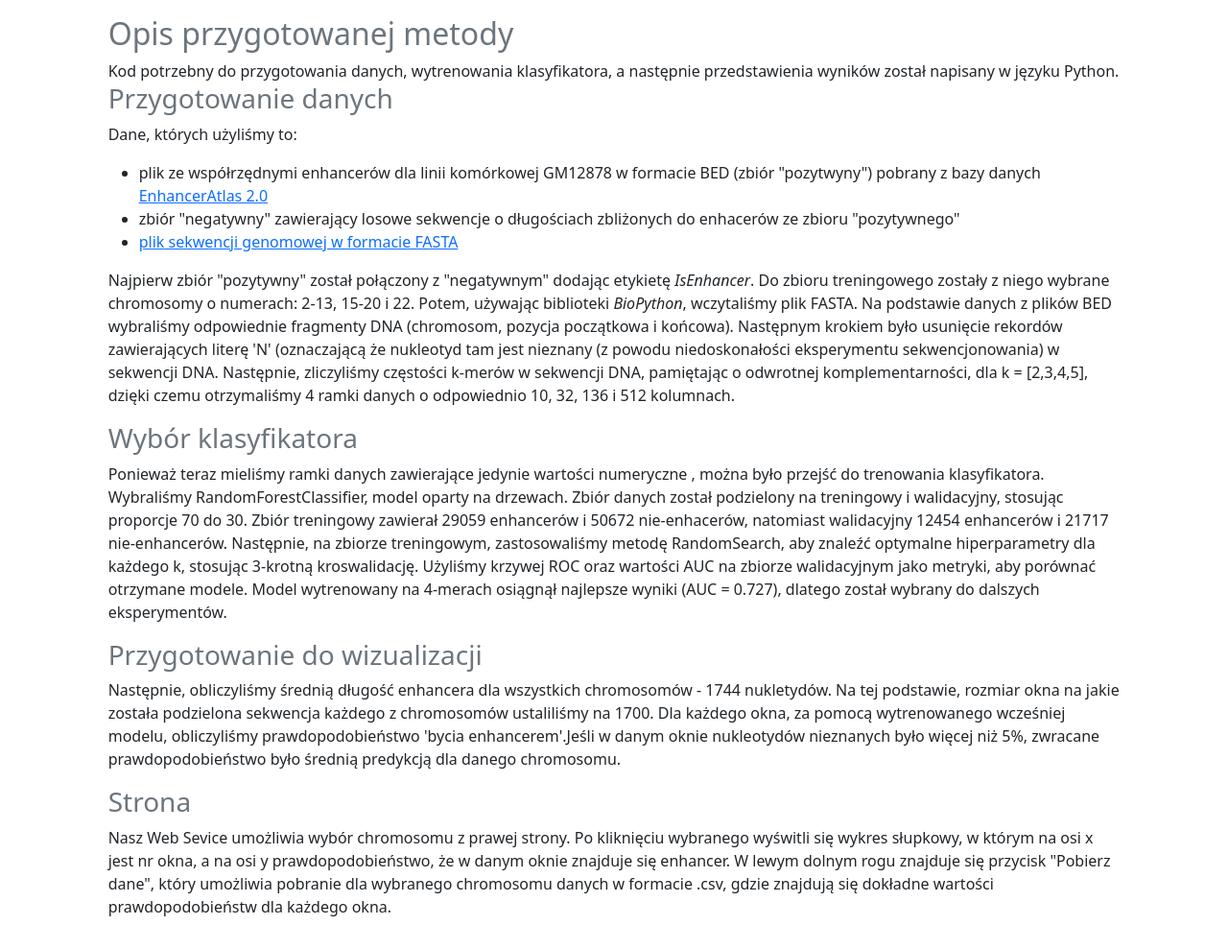
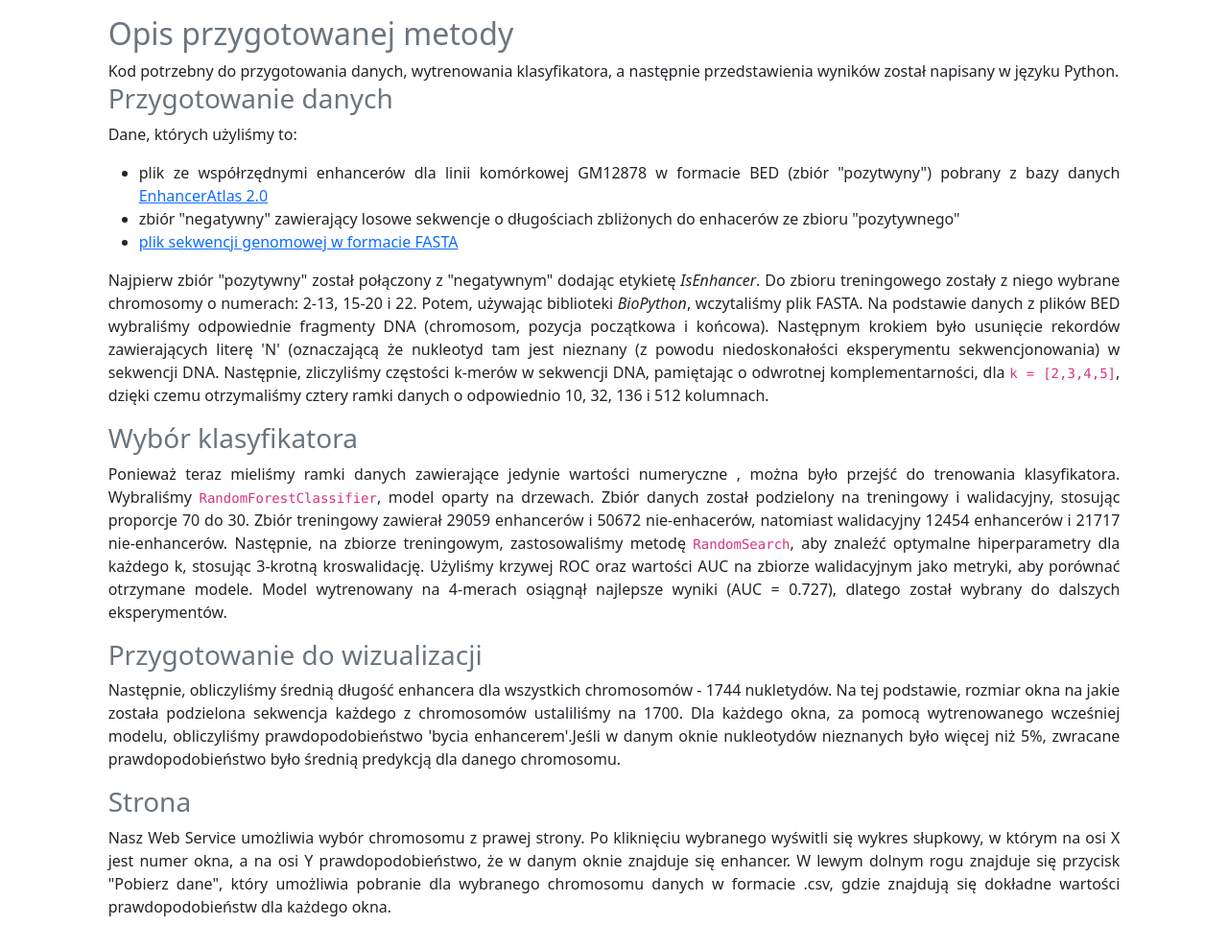
Before and after one commit to zakrzewow/wb-django-service, a Django app: page /howto/ in a window 1280 px wide. Shown: the part 64-1053 px from the top of the page at 96% size. Run offline with Django 4.2, Linux system fonts and the light colour scheme.

Commit message:
TYPO CORRECT & TEXT ALIGN

```diff
--- a/service/templates/service/base.html
+++ b/service/templates/service/base.html
@@ -28,7 +28,7 @@
 
 {# CONTENT #}
 <div class="row justify-content-center">
-    <div class="col-lg-10 p-3">
+    <div class="col-lg-10 p-3" style="text-align: justify">
         {% block content %}
             Pusto :(
         {% endblock %}
--- a/service/templates/service/howto.html
+++ b/service/templates/service/howto.html
@@ -26,19 +26,21 @@
         wybraliśmy odpowiednie fragmenty DNA (chromosom, pozycja początkowa i końcowa).
         Następnym krokiem było usunięcie rekordów zawierających literę 'N' (oznaczającą
         że nukleotyd tam jest nieznany (z powodu niedoskonałości eksperymentu sekwencjonowania)
-        w sekwencji DNA. Następnie, zliczyliśmy częstości k-merów w sekwencji DNA, pamiętając o odwrotnej komplementarności,
-        dla k = [2,3,4,5], dzięki czemu otrzymaliśmy 4 ramki danych o odpowiednio 10, 32, 136 i 512 kolumnach.
+        w sekwencji DNA. Następnie, zliczyliśmy częstości k-merów w sekwencji DNA, pamiętając o odwrotnej
+        komplementarności,
+        dla <code>k = [2,3,4,5]</code>, dzięki czemu otrzymaliśmy cztery ramki danych o odpowiednio 10, 32, 136 i 512 kolumnach.
         </p>
     </section>
 
     <section>
         <h3 class="h3 text-secondary">Wybór klasyfikatora</h3>
-        <p>Ponieważ teraz mieliśmy ramki danych zawierające jedynie wartości numeryczne , można było przejść do trenowania
-            klasyfikatora. Wybraliśmy RandomForestClassifier, model oparty na drzewach.
+        <p class="text-justify">Ponieważ teraz mieliśmy ramki danych zawierające jedynie wartości numeryczne , można
+            było przejść do
+            trenowania klasyfikatora. Wybraliśmy <code>RandomForestClassifier</code>, model oparty na drzewach.
             Zbiór danych został podzielony na treningowy i walidacyjny, stosując proporcje 70 do 30.
             Zbiór treningowy zawierał 29059 enhancerów i 50672 nie-enhacerów, natomiast walidacyjny
             12454 enhancerów i 21717 nie-enhancerów. Następnie, na zbiorze treningowym, zastosowaliśmy metodę
-            RandomSearch, aby znaleźć optymalne hiperparametry dla każdego
+            <code>RandomSearch</code>, aby znaleźć optymalne hiperparametry dla każdego
             k, stosując 3-krotną kroswalidację.
             Użyliśmy krzywej ROC oraz wartości AUC na zbiorze walidacyjnym jako metryki,
             aby porównać otrzymane modele. Model wytrenowany na 4-merach osiągnął najlepsze wyniki
@@ -61,9 +63,9 @@
 
     <section>
         <h3 class="h3 text-secondary">Strona</h3>
-        <p>Nasz Web Sevice umożliwia wybór chromosomu z prawej strony.
-            Po kliknięciu wybranego wyświtli się wykres słupkowy, w którym na osi x jest
-            nr okna, a na osi y prawdopodobieństwo, że w danym oknie znajduje się enhancer.
+        <p>Nasz Web Service umożliwia wybór chromosomu z prawej strony.
+            Po kliknięciu wybranego wyświtli się wykres słupkowy, w którym na osi X jest
+            numer okna, a na osi Y prawdopodobieństwo, że w danym oknie znajduje się enhancer.
             W lewym dolnym rogu znajduje się przycisk "Pobierz dane",
             który umożliwia pobranie dla wybranego chromosomu danych w formacie .csv,
             gdzie znajdują się dokładne wartości prawdopodobieństw dla każdego okna.
```
